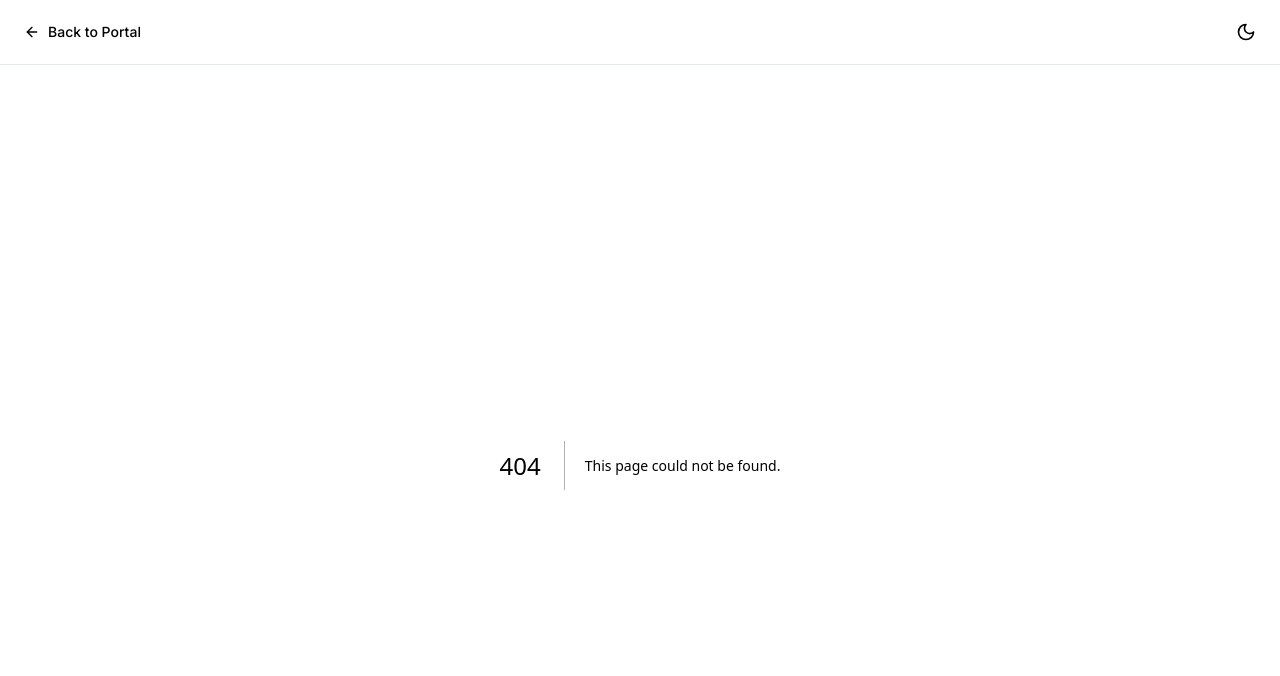
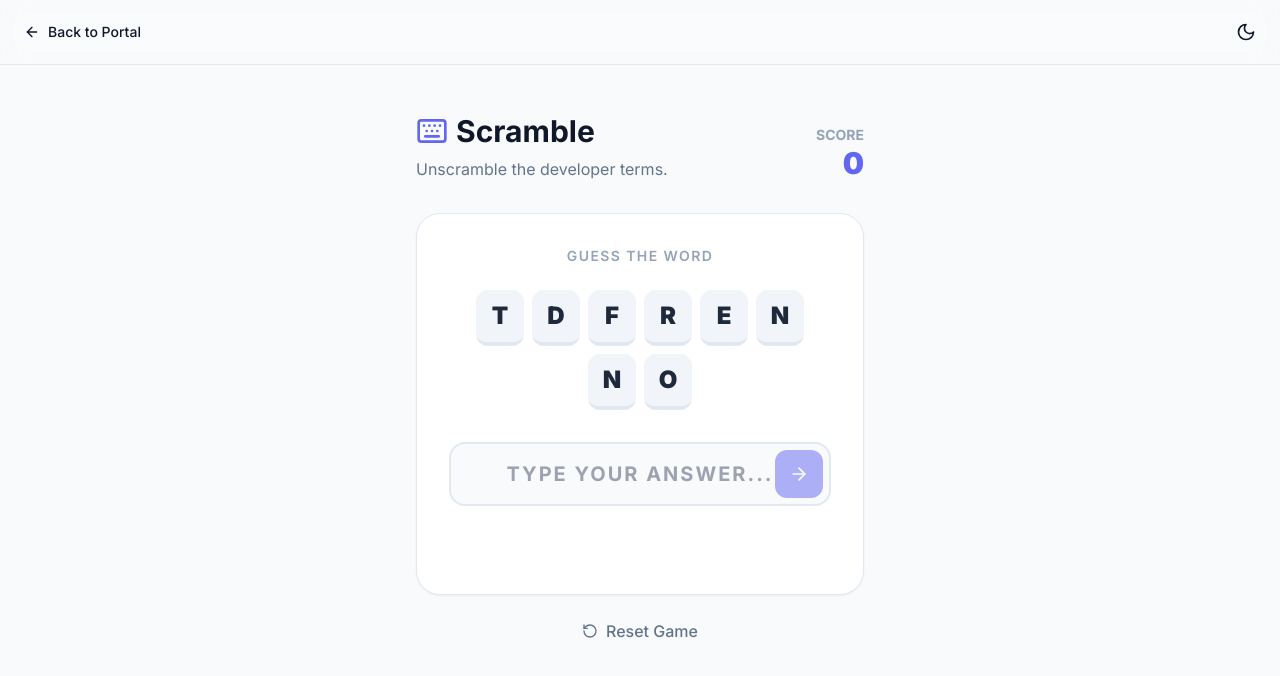
Before and after one commit to Prem759-0/landing-page-universe, a Next.js app: page /word-scramble in a window 1280 px wide. Before the commit this address had no page. Shown: the top 676 px of the page. Built offline with nearby package versions, Linux system fonts and the light colour scheme.

Commit message:
Create page.tsx

```diff
--- /dev/null
+++ b/app/word-scramble/page.tsx
@@ -0,0 +1,117 @@
+"use client";
+
+import { useState, useEffect } from "react";
+import { motion } from "framer-motion";
+import { Keyboard, ArrowRight, RotateCcw } from "lucide-react";
+
+const WORDS = [
+  "REACT", "NEXTJS", "TAILWIND", "VERCEL",
+  "FRONTEND", "COMPONENT", "TYPESCRIPT", "JAVASCRIPT",
+  "ROUTER", "PROPS", "STATE", "HOOKS"
+];
+
+export default function WordScramble() {
+  const [currentWord, setCurrentWord] = useState("");
+  const [scrambledWord, setScrambledWord] = useState("");
+  const [guess, setGuess] = useState("");
+  const [score, setScore] = useState(0);
+  const [status, setStatus] = useState<"playing" | "correct" | "wrong">("playing");
+
+  const initGame = () => {
+    const randomWord = WORDS[Math.floor(Math.random() * WORDS.length)];
+    let scrambled = randomWord.split('').sort(() => Math.random() - 0.5).join('');
+    // Ensure it's actually scrambled
+    while (scrambled === randomWord) {
+      scrambled = randomWord.split('').sort(() => Math.random() - 0.5).join('');
+    }
+    setCurrentWord(randomWord);
+    setScrambledWord(scrambled);
+    setGuess("");
+    setStatus("playing");
+  };
+
+  useEffect(() => {
+    initGame();
+  }, []);
+
+  const handleSubmit = (e: React.FormEvent) => {
+    e.preventDefault();
+    if (!guess) return;
+
+    if (guess.toUpperCase() === currentWord) {
+      setStatus("correct");
+      setScore(s => s + 10);
+      setTimeout(() => initGame(), 1500);
+    } else {
+      setStatus("wrong");
+      setTimeout(() => setStatus("playing"), 1000);
+    }
+  };
+
+  return (
+    <div className="flex-1 flex flex-col items-center py-12 px-4">
+      <div className="max-w-md w-full">
+        <div className="flex justify-between items-end mb-8">
+          <div>
+            <h1 className="text-3xl font-bold flex items-center gap-2 mb-2">
+              <Keyboard className="w-8 h-8 text-indigo-500" /> Scramble
+            </h1>
+            <p className="text-slate-500">Unscramble the developer terms.</p>
+          </div>
+          <div className="text-right">
+            <p className="text-sm font-bold text-slate-400 uppercase">Score</p>
+            <p className="text-3xl font-black text-indigo-500">{score}</p>
+          </div>
+        </div>
+
+        <div className="bg-white dark:bg-slate-900 rounded-3xl p-8 border border-slate-200 dark:border-slate-800 shadow-sm text-center">
+          <p className="text-sm font-semibold text-slate-400 uppercase tracking-widest mb-6">Guess the word</p>
+
+          <div className="flex justify-center gap-2 mb-8 flex-wrap">
+            {scrambledWord.split('').map((letter, i) => (
+              <motion.div
+                key={i}
+                initial={{ scale: 0 }}
+                animate={{ scale: 1 }}
+                transition={{ delay: i * 0.1 }}
+                className="w-12 h-14 bg-slate-100 dark:bg-slate-800 rounded-xl flex items-center justify-center text-2xl font-black text-slate-800 dark:text-white border-b-4 border-slate-200 dark:border-slate-700"
+              >
+                {letter}
+              </motion.div>
+            ))}
+          </div>
+
+          <form onSubmit={handleSubmit} className="relative">
+            <input
+              type="text"
+              value={guess}
+              onChange={(e) => setGuess(e.target.value.toUpperCase())}
+              disabled={status === "correct"}
+              placeholder="Type your answer..."
+              className="w-full px-6 py-4 rounded-2xl bg-slate-50 dark:bg-slate-950 border-2 border-slate-200 dark:border-slate-800 focus:outline-none focus:border-indigo-500 text-center text-xl font-bold uppercase tracking-widest transition-colors"
+            />
+            <button
+              type="submit"
+              disabled={status === "correct" || !guess}
+              className="absolute right-2 top-2 bottom-2 aspect-square bg-indigo-500 hover:bg-indigo-600 text-white rounded-xl flex items-center justify-center transition-colors disabled:opacity-50"
+            >
+              <ArrowRight className="w-5 h-5" />
+            </button>
+          </form>
+
+          <div className="h-10 mt-4 flex items-center justify-center">
+            {status === "correct" && <p className="text-emerald-500 font-bold animate-bounce">Correct! +10 Points</p>}
+            {status === "wrong" && <p className="text-rose-500 font-bold">Try again!</p>}
+          </div>
+        </div>
+
+        <button
+          onClick={() => { setScore(0); initGame(); }}
+          className="mt-6 flex items-center justify-center gap-2 w-full text-slate-500 hover:text-slate-900 dark:hover:text-white font-medium transition-colors"
+        >
+          <RotateCcw className="w-4 h-4" /> Reset Game
+        </button>
+      </div>
+    </div>
+  );
+}
```
